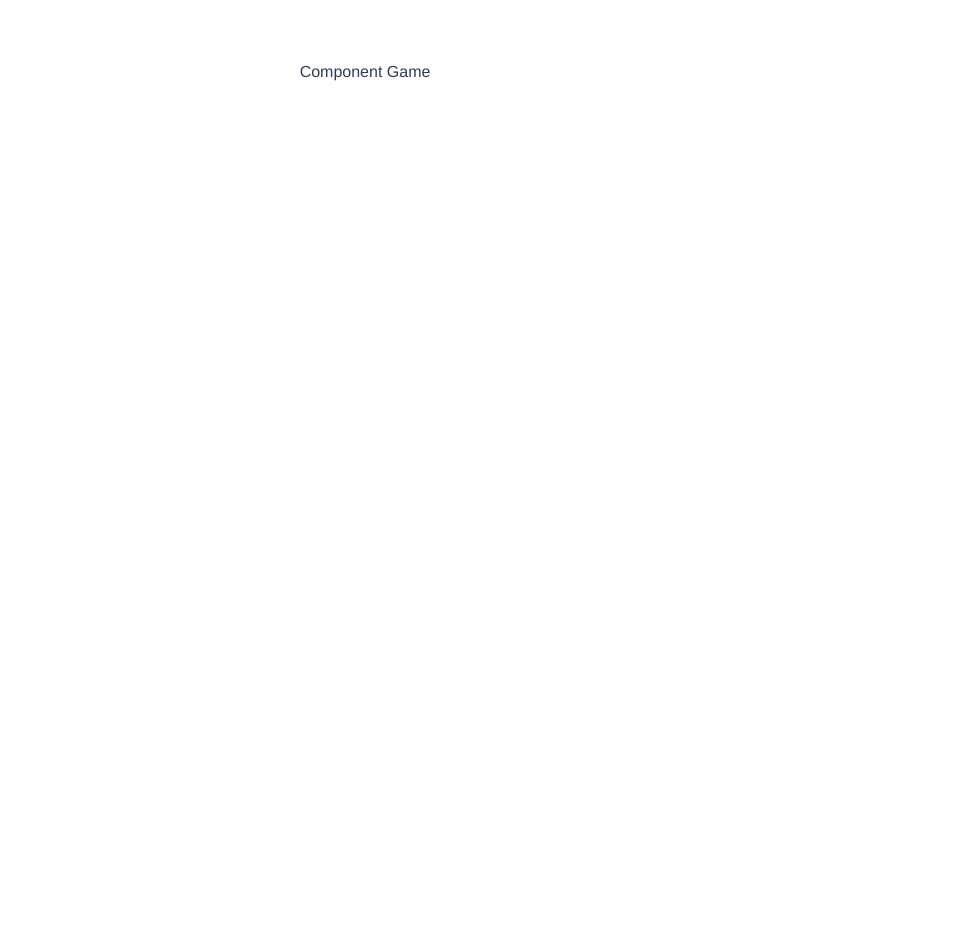
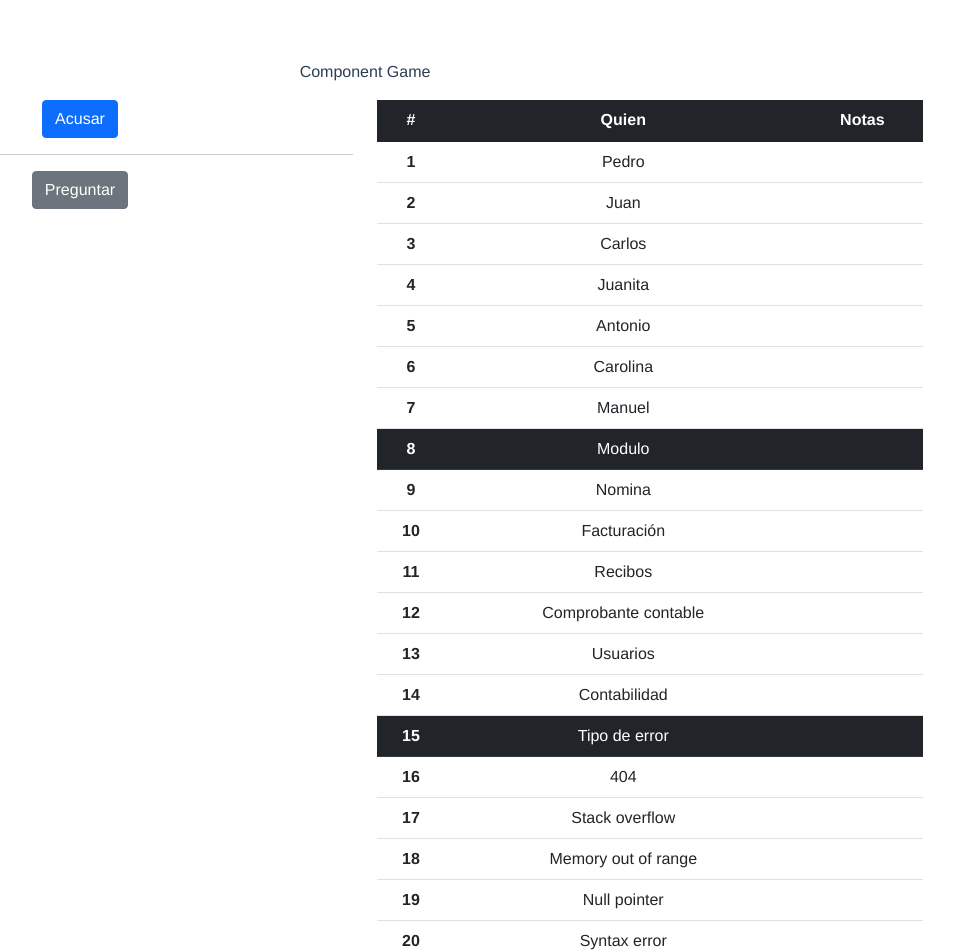
Before and after one commit to bareke/hackathon-siigo-2021, a Vue app: page /game in a window 1280 px wide. Shown: the top 952 px of the page, without its empty margins (275-1229 px from the left). Before the commit the page ends 800 px from the top, so only its background shows below. Built offline with nearby package versions, Linux system fonts and the light colour scheme.

Commit message:
Add structure basic for new game

```diff
--- a/src/views/Game.vue
+++ b/src/views/Game.vue
@@ -1,13 +1,141 @@
 <template>
-  <p>Component Game</p>
+  <div>
+    <p>Component Game</p>
+    <div class="container">
+      <div class="row">
+        <div class="col-sm-6 text-center">
+          <button type="button" class="btn btn-primary">Acusar</button>
+          <hr />
+          <button type="button" class="btn btn-secondary">Preguntar</button>
+        </div>
+        <div class="col-sm-6 text-center">
+          <table class="table table-hover">
+            <thead class="table-dark">
+              <tr>
+                <th scope="col">#</th>
+                <th scope="col">Quien</th>
+                <th scope="col">Notas</th>
+              </tr>
+            </thead>
+            <tbody>
+              <tr>
+                <th scope="row">1</th>
+                <td>Pedro</td>
+                <td></td>
+              </tr>
+              <tr>
+                <th scope="row">2</th>
+                <td>Juan</td>
+                <td></td>
+              </tr>
+              <tr>
+                <th scope="row">3</th>
+                <td>Carlos</td>
+                <td></td>
+              </tr>
+              <tr>
+                <th scope="row">4</th>
+                <td>Juanita</td>
+                <td></td>
+              </tr>
+              <tr>
+                <th scope="row">5</th>
+                <td>Antonio</td>
+                <td></td>
+              </tr>
+              <tr>
+                <th scope="row">6</th>
+                <td>Carolina</td>
+                <td></td>
+              </tr>
+              <tr>
+                <th scope="row">7</th>
+                <td>Manuel</td>
+                <td></td>
+              </tr>
+              <tr class="table-dark">
+                <th scope="col">8</th>
+                <td>Modulo</td>
+                <td></td>
+              </tr>
+              <tr>
+                <th scope="row">9</th>
+                <td>Nomina</td>
+                <td></td>
+              </tr>
+              <tr>
+                <th scope="row">10</th>
+                <td>Facturación</td>
+                <td></td>
+              </tr>
+              <tr>
+                <th scope="row">11</th>
+                <td>Recibos</td>
+                <td></td>
+              </tr>
+              <tr>
+                <th scope="row">12</th>
+                <td>Comprobante contable</td>
+                <td></td>
+              </tr>
+              <tr>
+                <th scope="row">13</th>
+                <td>Usuarios</td>
+                <td></td>
+              </tr>
+              <tr>
+                <th scope="row">14</th>
+                <td>Contabilidad</td>
+                <td></td>
+              </tr>
+              <tr class="table-dark">
+                <th scope="col">15</th>
+                <td scope="col">Tipo de error</td>
+                <td></td>
+              </tr>
+              <tr>
+                <th scope="row">16</th>
+                <td>404</td>
+                <td></td>
+              </tr>
+              <tr>
+                <th scope="row">17</th>
+                <td>Stack overflow</td>
+                <td></td>
+              </tr>
+              <tr>
+                <th scope="row">18</th>
+                <td>Memory out of range</td>
+                <td></td>
+              </tr>
+              <tr>
+                <th scope="row">19</th>
+                <td>Null pointer</td>
+                <td></td>
+              </tr>
+              <tr>
+                <th scope="row">20</th>
+                <td>Syntax error</td>
+                <td></td>
+              </tr>
+              <tr>
+                <th scope="row">21</th>
+                <td>Encoding error</td>
+                <td></td>
+              </tr>
+            </tbody>
+          </table>
+        </div>
+      </div>
+    </div>
+  </div>
 </template>
 
 <script>
 export default {
   name: "Game",
-}
+};
 </script>
 
 <style>
-
 </style>
--- a/src/views/Home.vue
+++ b/src/views/Home.vue
@@ -5,12 +5,10 @@
         <h1>Bienvenido</h1>
         <div class="row">
           <div class="col-sm-6">
-              <!--<Game />-->
-              <ButtonRedirect  @click="redirectNewGame" displayTxt="UNIRME" typeBtn="btn-success"/>
+              <ButtonRedirect  @click="redirectJoin" displayTxt="UNIRME" typeBtn="btn-success"/>
           </div>
           <div class="col-sm-6">
-              <!--<Join />-->
-              <ButtonRedirect @click="redirectJoin" displayTxt="CREAR" typeBtn="btn-danger"/>
+              <ButtonRedirect @click="redirectNewGame" displayTxt="CREAR" typeBtn="btn-danger"/>
           </div>
         </div>
     </div>
@@ -19,9 +17,6 @@
 </template>
 
 <script>
-// @ is an alias to /src
-//import Game from "@/views/Game.vue";
-//import Join from "@/views/Join.vue";
 import ButtonRedirect from "@/components/ButtonRedirect";
 
 export default {
```
